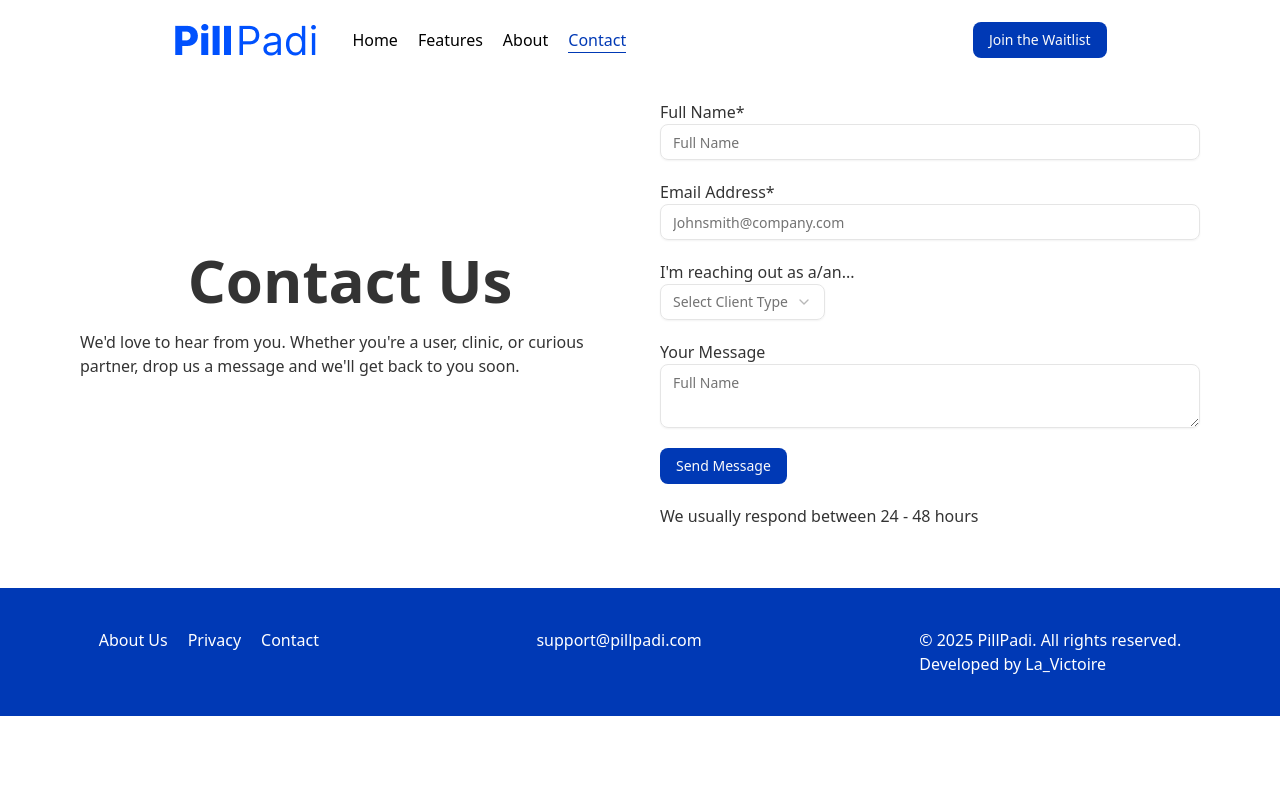
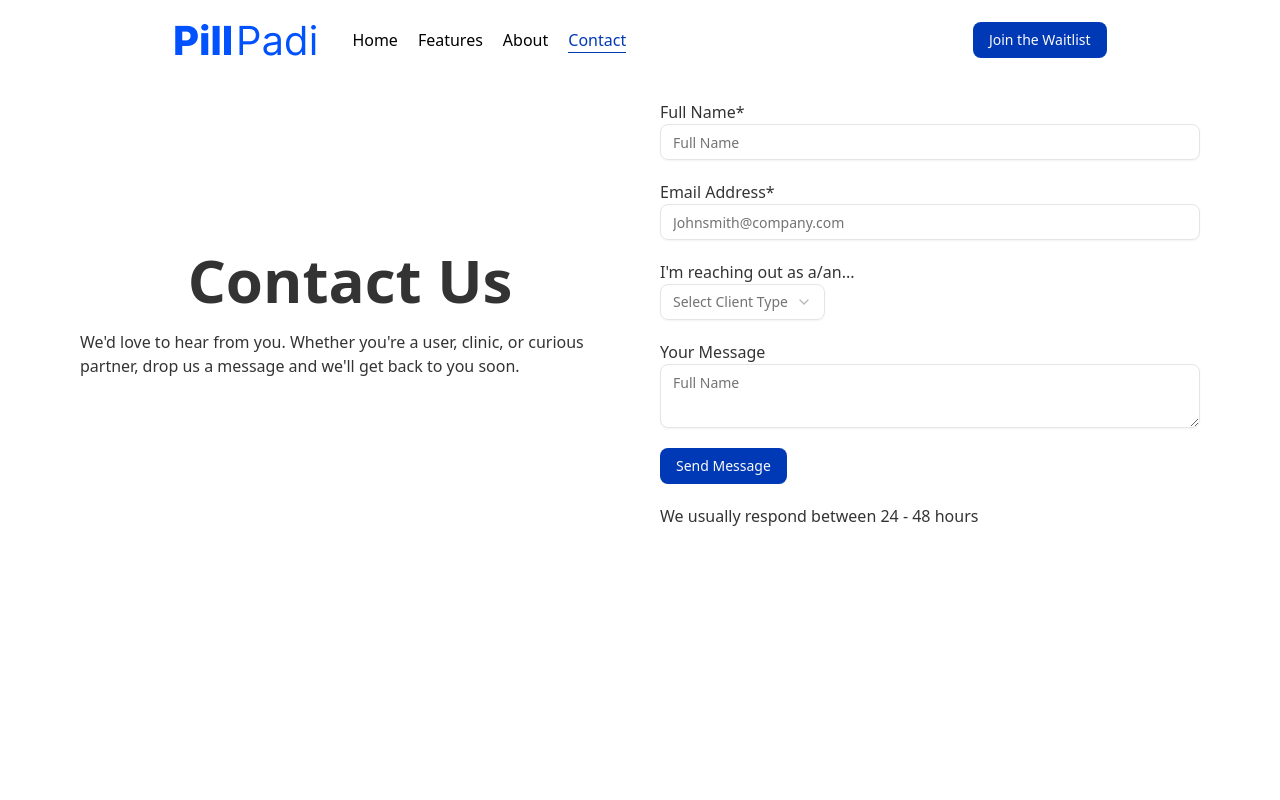
Before and after one commit to La-victoire/PillPadi, a React (Vite) app: page /contact-us in a window 1280 px wide. Shown: the top 800 px of the page. Built offline with nearby package versions, Linux system fonts and the light colour scheme; a web font is replaced by a local one.

Commit message:
modified:   src/components/LayoutA.jsx 	modified:   src/components/LayoutB.jsx 	modified:   src/components/LayoutC.jsx 	new file:   vercel.json

```diff
--- a/src/components/LayoutA.jsx
+++ b/src/components/LayoutA.jsx
@@ -7,7 +7,7 @@ const Layout = () => {
   return (
     <>
     <Header />
-    <main>
+    <main className='min-h-screen'>
     <Outlet />
     </main>
     <Footer />
--- a/src/components/LayoutB.jsx
+++ b/src/components/LayoutB.jsx
@@ -8,7 +8,7 @@ const LayoutB = () => {
   return (
     <>
     <Header />
-    <main>
+    <main className='min-h-screen'>
     <Outlet />
     </main>
     <Register />
--- a/src/components/LayoutC.jsx
+++ b/src/components/LayoutC.jsx
@@ -7,7 +7,7 @@ const LayoutC = () => {
   return (
     <>
     <Header />
-    <main>
+    <main className='min-h-screen'>
     <Outlet />
     </main>
     <FooterB />
```
Also changed, not shown: vercel.json (added).
